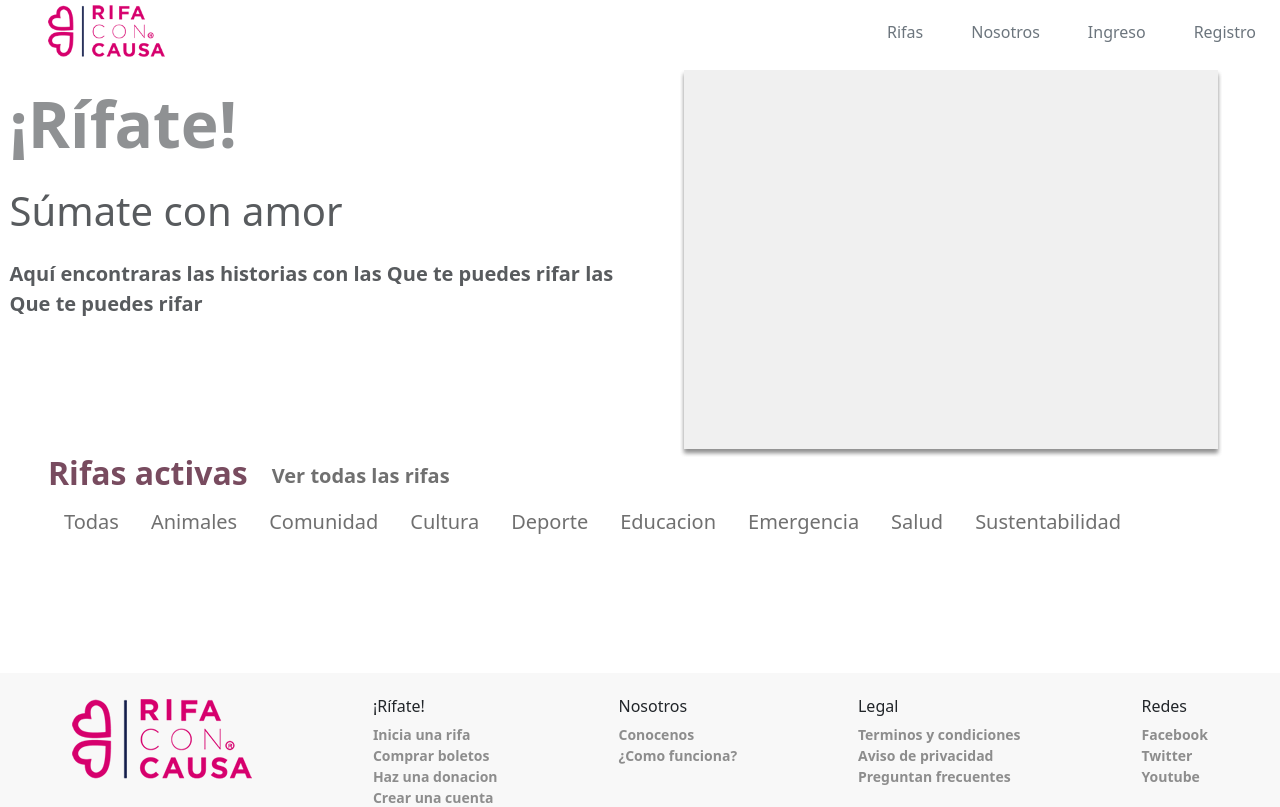
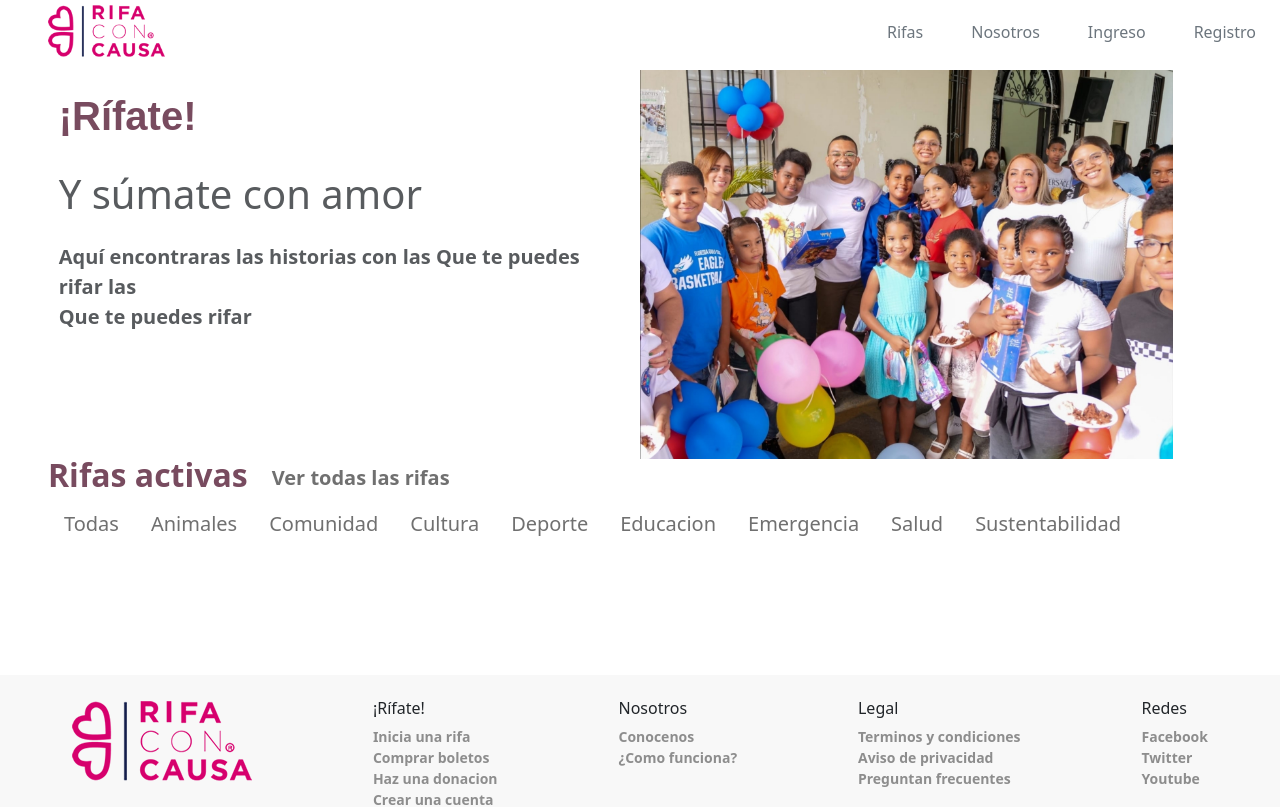
Before and after one commit to gasa1296/rifas, a Next.js app: page /rifas/allRifas in a window 1280 px wide. Shown: the top 807 px of the page. Built offline with nearby package versions, Linux system fonts and the light colour scheme.

Commit message:
pequenos cambios

```diff
--- a/src/components/Rifas/AllRifas.tsx
+++ b/src/components/Rifas/AllRifas.tsx
@@ -1,6 +1,6 @@
 import React from 'react'
 import { AiFillCamera, AiFillDelete, AiFillCloseCircle } from "react-icons/ai";
-import fondoAllRifas from "@/assets/img/fondoAllRifas.svg"
+import fondoAllRifas from "@/assets/img/gal-microsite-apac1.jpg"
 import Image from "next/image";
 import Rifa from './Rifa';
 import RifasActivas from './RifasActivas';
@@ -9,16 +9,16 @@ import RifasActivas from './RifasActivas';
 export default function AllRifas() {
     return (
         <div className=''>
-            <div className='d-block d-lg-flex   justify-content-around '>
-                <div className=' '>
-                    <p className=' fw-semibold display-3 opacity-50 mt-5 mt-lg-4 '>¡Rífate! </p>
-                    <p className='fw-normal display-6 opacity-75 my-4'>Súmate con amor</p>
+            <div className='d-block d-lg-flex   justify-content-center   '>
+                <div className=' col-12 col-lg-5 '>
+                    <p className=' title-participating mt-5 mt-lg-4 '>¡Rífate! </p>
+                    <p className='fw-normal display-6 opacity-75 my-4'> Y súmate con amor</p>
                     <p className='fw-semibold fs-5 opacity-75 m-0'>Aquí encontraras las historias con las Que te puedes rifar las</p>
-                    <p className='fw-semibold fs-5 opacity-75 m-0'>  Que te puedes rifar</p>
+                    <p className='fw-semibold fs-5 opacity-75 m-0 '>  Que te puedes rifar</p>
 
                 </div>
-                <div className='mx-5 mt-2'>
-                    <Image src={fondoAllRifas} alt='fondoAllrifas' className='w-100' />
+                <div className='mx-5 mt-2 col-12 col-lg-5 '>
+                    <Image src={fondoAllRifas} alt='fondoAllrifas' className='w-100 h-100 ' />
                 </div>
             </div>
             <Rifa />
```
Also changed, not shown: src/assets/img/gal-microsite-apac1.jpg (added).
